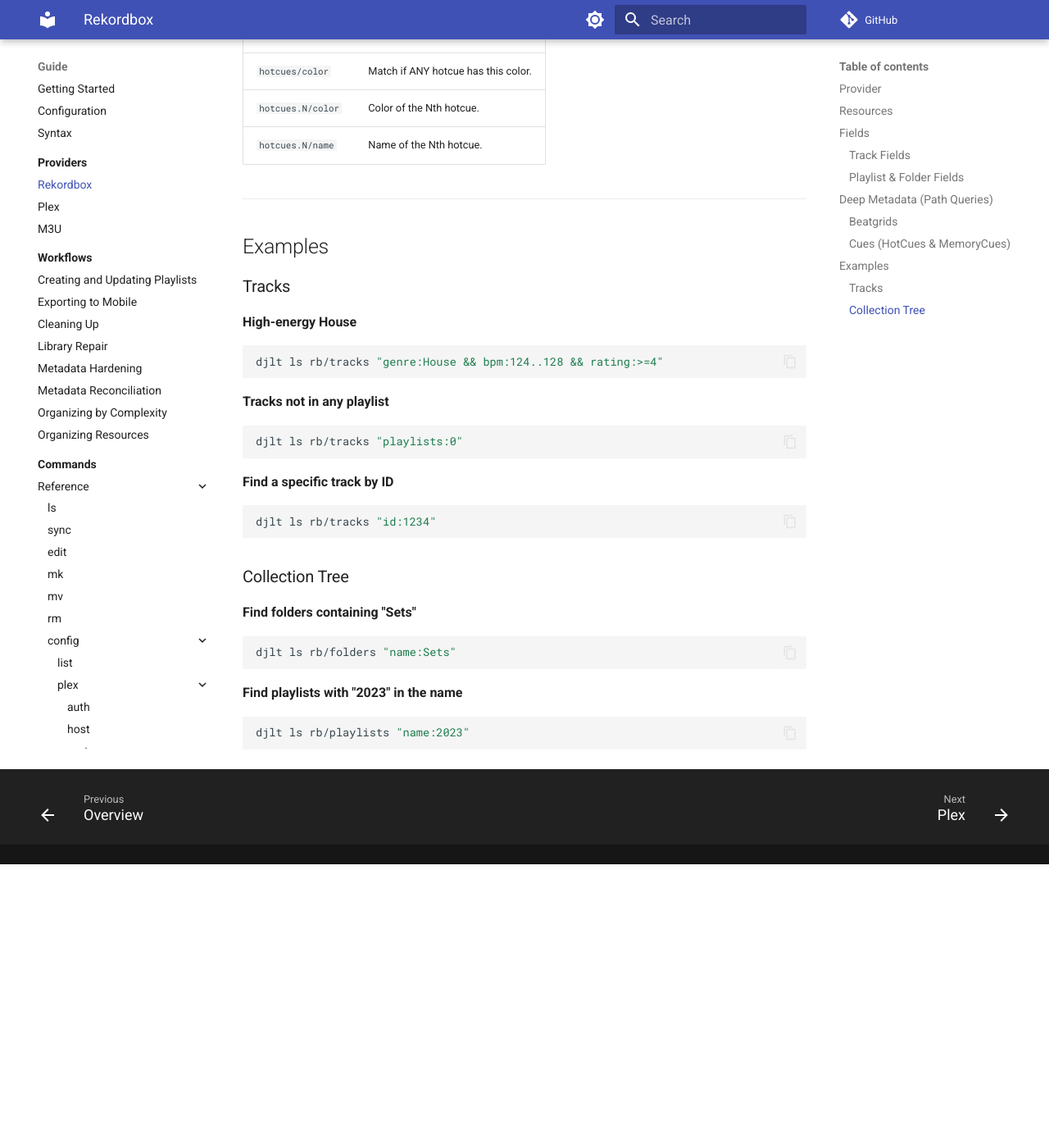
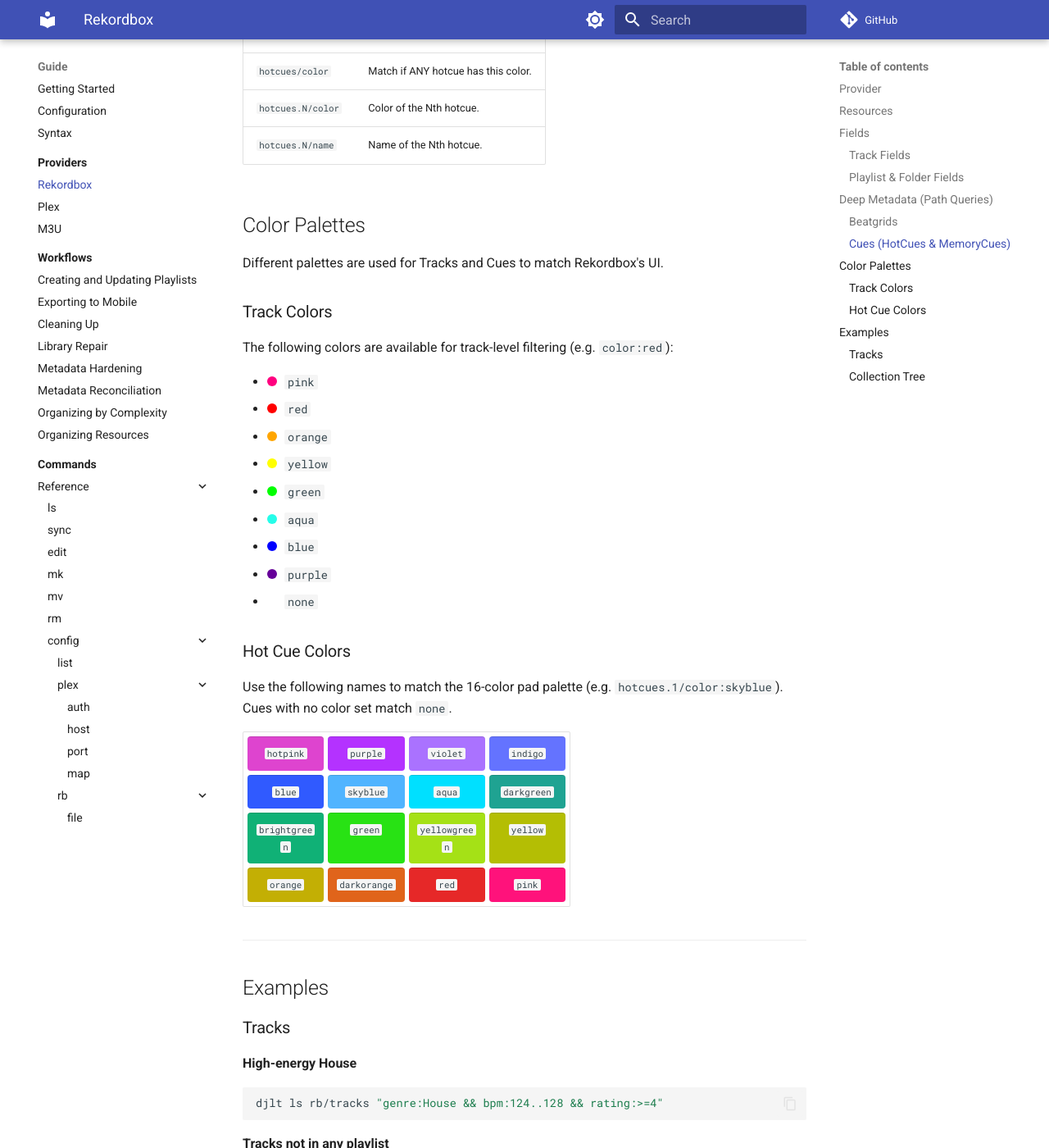
Before and after one commit to llttlltt/dj-library-tools, an MkDocs documentation site: the page built from docs/guide/query/providers/rekordbox/index.md, in a window 1280 px wide and 1400 px high, scrolled down 3096 px. Shown: the whole window at 82% size. Built offline with MkDocs 1.6.1 and Material for MkDocs 9.7.7, drawn with Linux system fonts in a browser that asks for light colours; comment, search, counter and statistics services are not loaded; before the commit the page ends 4150 px from its top, so only the background shows below that; some of the changed text lies outside the part shown.

Commit message:
docs: fix workflow references and restore rekordbox color palettes

```diff
--- a/docs/guide/query/providers/rekordbox/index.md
+++ b/docs/guide/query/providers/rekordbox/index.md
@@ -87,6 +87,55 @@
 | `hotcues.N/color` | Color of the Nth hotcue. |
 | `hotcues.N/name` | Name of the Nth hotcue. |
 
+## Color Palettes
+
+Different palettes are used for Tracks and Cues to match Rekordbox's UI.
+
+### Track Colors
+
+The following colors are available for track-level filtering (e.g. `color:red`):
+
+- <span style="display:inline-block;width:12px;height:12px;border-radius:50%;background:#FF007F;margin-right:5px;"></span> `pink`
+- <span style="display:inline-block;width:12px;height:12px;border-radius:50%;background:#FF0000;margin-right:5px;"></span> `red`
+- <span style="display:inline-block;width:12px;height:12px;border-radius:50%;background:#FFA500;margin-right:5px;"></span> `orange`
+- <span style="display:inline-block;width:12px;height:12px;border-radius:50%;background:#FFFF00;margin-right:5px;"></span> `yellow`
+- <span style="display:inline-block;width:12px;height:12px;border-radius:50%;background:#00FF00;margin-right:5px;"></span> `green`
+- <span style="display:inline-block;width:12px;height:12px;border-radius:50%;background:#25FDE9;margin-right:5px;"></span> `aqua`
+- <span style="display:inline-block;width:12px;height:12px;border-radius:50%;background:#0000FF;margin-right:5px;"></span> `blue`
+- <span style="display:inline-block;width:12px;height:12px;border-radius:50%;background:#660099;margin-right:5px;"></span> `purple`
+- <span style="display:inline-block;width:12px;height:12px;border-radius:50%;background:transparent;margin-right:5px;"></span> `none`
+
+### Hot Cue Colors
+
+Use the following names to match the 16-color pad palette (e.g. `hotcues.1/color:skyblue`). Cues with no color set match `none`.
+
+<table style="border-collapse: separate; border-spacing: 5px;">
+  <tr>
+    <td style="background:#DE44CF; color:white; padding:10px; text-align:center; border-radius:4px; width:25%;"><code>hotpink</code></td>
+    <td style="background:#B432FF; color:white; padding:10px; text-align:center; border-radius:4px; width:25%;"><code>purple</code></td>
+    <td style="background:#AA72FF; color:white; padding:10px; text-align:center; border-radius:4px; width:25%;"><code>violet</code></td>
+    <td style="background:#6473FF; color:white; padding:10px; text-align:center; border-radius:4px; width:25%;"><code>indigo</code></td>
+  </tr>
+  <tr>
+    <td style="background:#305AFF; color:white; padding:10px; text-align:center; border-radius:4px; width:25%;"><code>blue</code></td>
+    <td style="background:#50B4FF; color:black; padding:10px; text-align:center; border-radius:4px; width:25%;"><code>skyblue</code></td>
+    <td style="background:#00E0FF; color:black; padding:10px; text-align:center; border-radius:4px; width:25%;"><code>aqua</code></td>
+    <td style="background:#1FA392; color:white; padding:10px; text-align:center; border-radius:4px; width:25%;"><code>darkgreen</code></td>
+  </tr>
+  <tr>
+    <td style="background:#10B176; color:white; padding:10px; text-align:center; border-radius:4px; width:25%;"><code>brightgreen</code></td>
+    <td style="background:#28E214; color:black; padding:10px; text-align:center; border-radius:4px; width:25%;"><code>green</code></td>
+    <td style="background:#A5E116; color:black; padding:10px; text-align:center; border-radius:4px; width:25%;"><code>yellowgreen</code></td>
+    <td style="background:#B4BE04; color:white; padding:10px; text-align:center; border-radius:4px; width:25%;"><code>yellow</code></td>
+  </tr>
+  <tr>
+    <td style="background:#C3AF04; color:white; padding:10px; text-align:center; border-radius:4px; width:25%;"><code>orange</code></td>
+    <td style="background:#E0641B; color:white; padding:10px; text-align:center; border-radius:4px; width:25%;"><code>darkorange</code></td>
+    <td style="background:#E62828; color:white; padding:10px; text-align:center; border-radius:4px; width:25%;"><code>red</code></td>
+    <td style="background:#FF127B; color:white; padding:10px; text-align:center; border-radius:4px; width:25%;"><code>pink</code></td>
+  </tr>
+</table>
+
 ---
 
 ## Examples
```
Also changed, not shown: other parts of docs/guide/query/providers/rekordbox/index.md (+1 -1 lines), docs/guide/syntax.md (+19 -10 lines), docs/guide/workflows/metadata-hardening.md (+5 -5 lines), 1 other file.
